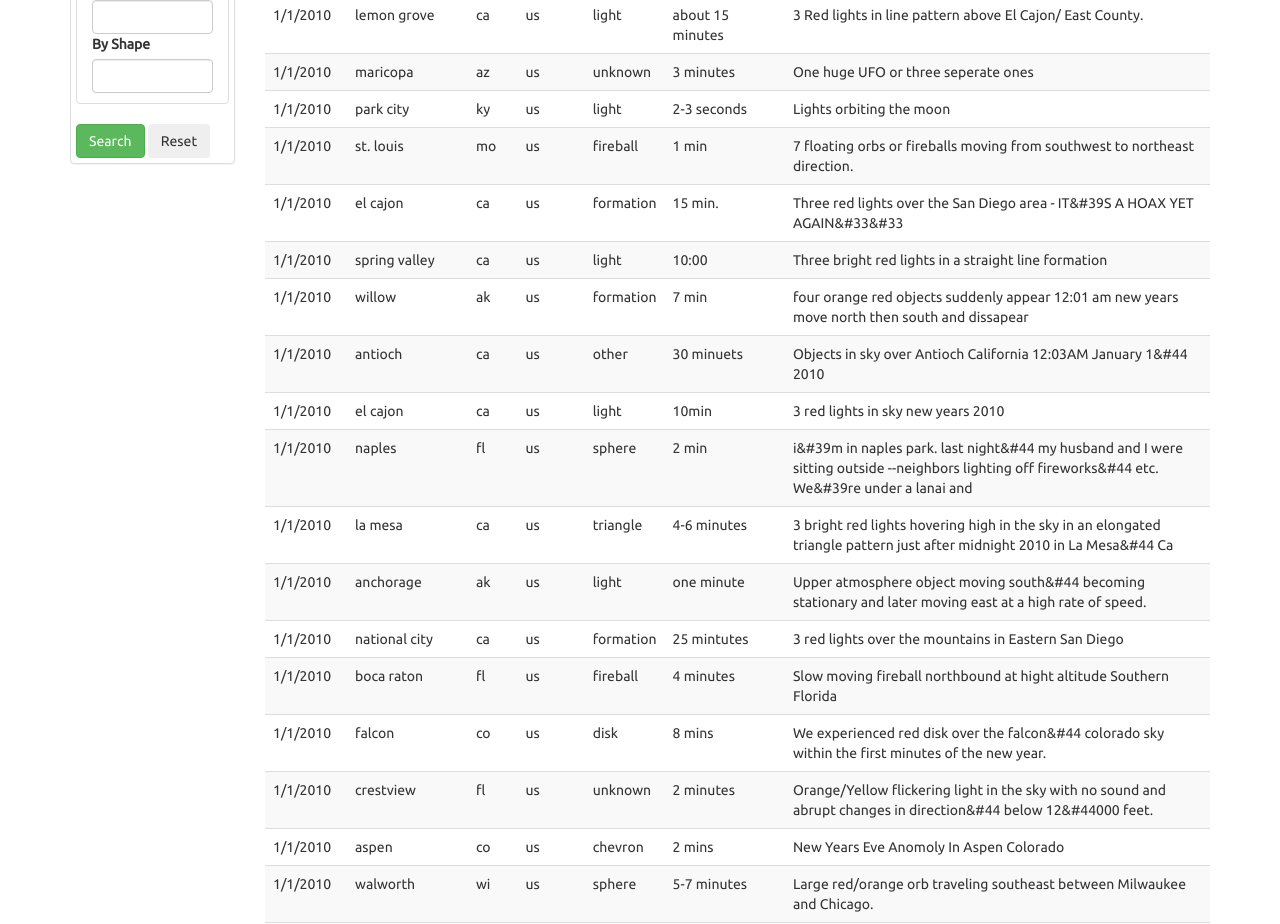
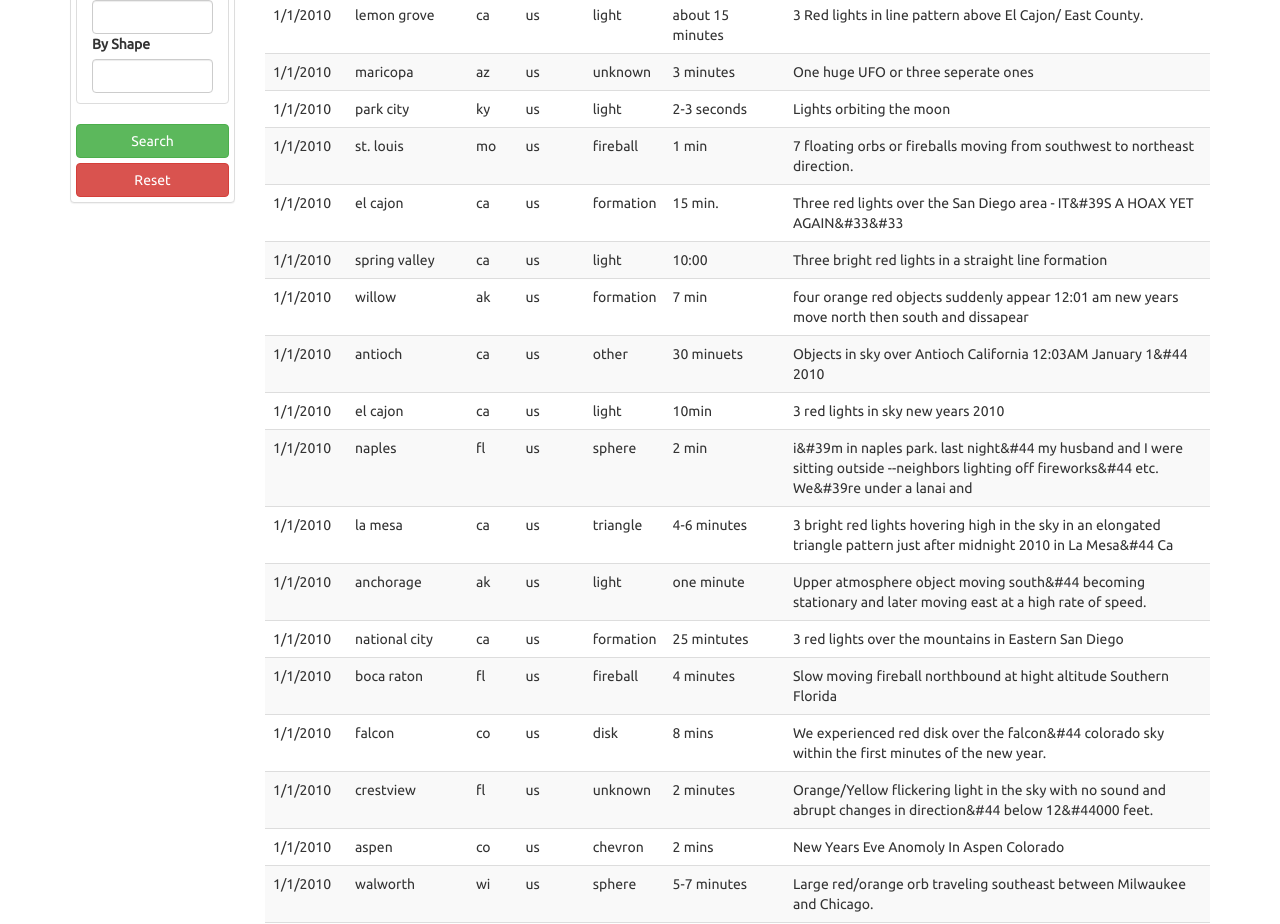
Before and after one commit to timsamson/javascript-challenge, a plain HTML site: page UFO-level-2/index.html in a window 1280 px wide. Shown: the part 1082-2006 px from the top of the page. Drawn offline with nearby package versions, Linux system fonts and the light colour scheme.

Commit message:
button update

```diff
--- a/UFO-level-2/index.html
+++ b/UFO-level-2/index.html
@@ -55,8 +55,8 @@
                     </li>
                   </ul>
                   </div>
-                  <button id="btnSearch" type="button" class="btn btn-success">Search</button>
-                  <button id="btnReset" type="button" class="btn btn-dark">Reset</button>
+                  <button id="btnSearch" type="button" class="btn btn-success btn-block">Search</button>
+                  <button id="btnReset" type="button" class="btn btn-danger btn-block">Reset</button>
                 </form>
               </div>
             </div>
```
